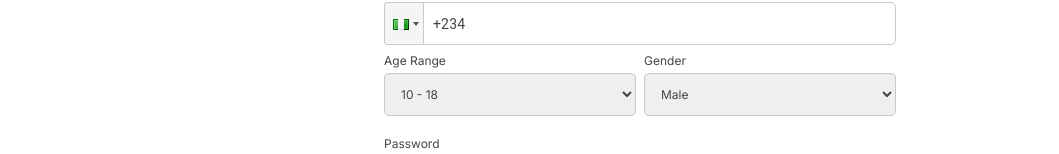
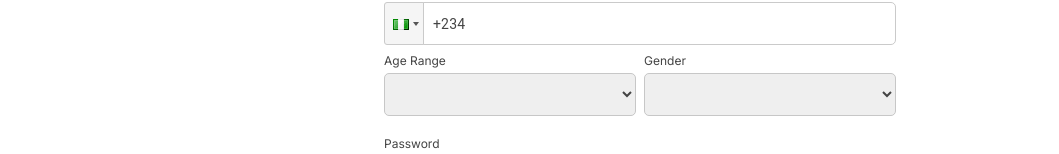
Before and after one commit to Stevolisis/japa, a Next.js app: page /sign_up in a window 1280 px wide. Shown: the part 454-608 px from the top of the page, without its empty margins (0-1059 px from the left). Built offline with nearby package versions, Linux system fonts and the light colour scheme.

Commit message:
login add useState to input fields

```diff
--- a/app/page.js
+++ b/app/page.js
@@ -1,12 +1,16 @@
 "use client"
 import Image from 'next/image'
 import Link from 'next/link'
+import { useState } from 'react';
 
 export default function Home() {
+  const [email,setEmail] = useState('');
+  const [password,setPassword] = useState('');
 
   function handleSubmit(e){
     e.preventDefault();
-    console.log(e.target);
+    console.log(email);
+    console.log(password);
   }
 
   return (
@@ -52,12 +56,12 @@ export default function Home() {
       <form className='pt-2 text-xs w-[80vw] sm:w-[60vw] md:w-[40vw]' onSubmit={(e)=>handleSubmit(e)}>
         <div className='pt-5'>
           <p className='text-left pb-1'>Email Address</p>
-          <input className='w-full p-3 border border-txtinput rounded-[5px]' name='email' type='email' required='required' placeholder='e.g: Samuel John'/>
+          <input className='w-full p-3 border border-txtinput rounded-[5px]' value={email} onChange={(e)=>setEmail(e.target.value)} name='email' type='email' required='required' placeholder='e.g: Samuel John'/>
         </div>
 
         <div className='pt-5'>
           <p className='text-left pb-1'>Password</p>
-          <input className='w-full p-3 border border-txtinput rounded-[5px]' name='password' type='password' required='required' placeholder='Your Password'/>
+          <input className='w-full p-3 border border-txtinput rounded-[5px]' value={password} onChange={(e)=>setPassword(e.target.value)} name='password' type='password' required='required' placeholder='Your Password'/>
           <p className='text-right pt-1'><Link href='#' className='text-bgSecondary font-medium'>Forgot Password?</Link></p>
         </div>
 
--- a/app/sign_up/page.js
+++ b/app/sign_up/page.js
@@ -144,7 +144,7 @@ export default function SignUp() {
           <div className='flex-1'>
             <p className='text-left pb-1'>Age Range</p>
             <select name='age_range' value={age_range} onChange={(e)=>setAge_range(e.target.value)} required='required' className='w-full p-3 border border-txtinput rounded-[5px]'>
-              <option defaultChecked>10 - 18</option>
+              <option defaultValue></option>
               <option>10 - 17</option>
               <option>18 - 25</option>
               <option>16 - 32</option>
@@ -155,7 +155,8 @@ export default function SignUp() {
           <div className='flex-1'>
             <p className='text-left pb-1'>Gender</p>
             <select name='gender' value={gender} onChange={(e)=>setGender(e.target.value)} required='required' className='w-full p-3 border border-txtinput rounded-[5px]'>
-              <option defaultChecked>Male</option>
+              <option defaultValue></option>
+              <option>Male</option>
               <option>Female</option>
             </select>
           </div>
```
